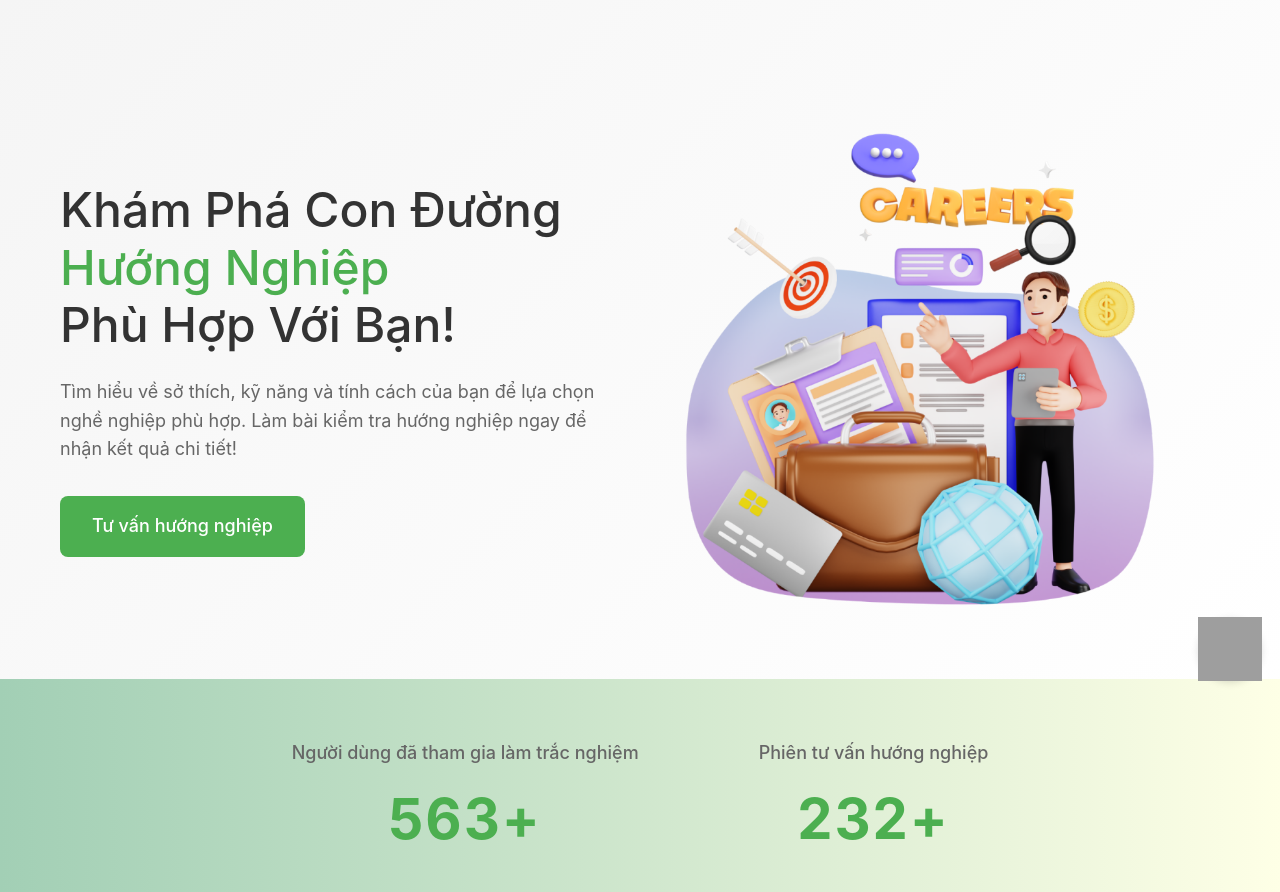
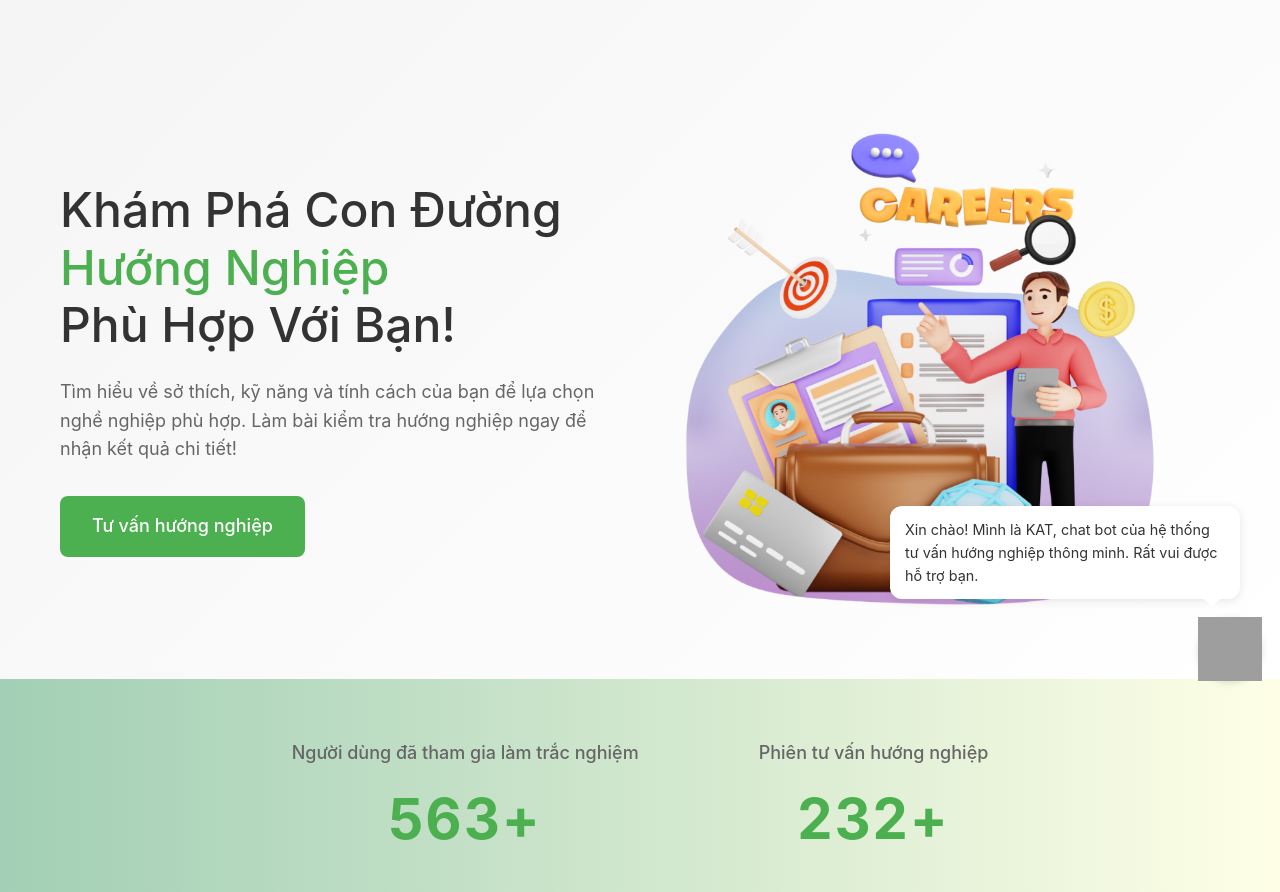
Before and after one commit to XuanNgoc-Nhung/web-huong-nghiep, a Node server app: page / in a window 1280 px wide. Shown: the part 101-993 px from the top of the page. Run offline with Node 20, Linux system fonts and the light colour scheme; the visitor is signed in with stand-in values (Sample User, id 1); some libraries are stand-ins or nearby versions; grey boxes are pictures that could not be loaded.

Commit message:
gán câu chào hỏi

```diff
--- a/views/layouts/chatbot-layout.hbs
+++ b/views/layouts/chatbot-layout.hbs
@@ -228,10 +228,94 @@
     .chat-input button:hover {
         background-color: #218060;
     }
+    .typing-indicator {
+        display: flex;
+        align-items: center;
+        padding: 8px 12px;
+        background: #f2f2f2;
+        border-radius: 12px;
+        width: fit-content;
+        margin-bottom: 2px;
+    }
+
+    .typing-indicator span {
+        height: 8px;
+        width: 8px;
+        background: #666;
+        border-radius: 50%;
+        display: inline-block;
+        margin: 0 2px;
+        opacity: 0.4;
+    }
+
+    .typing-indicator span:nth-child(1) {
+        animation: typing 1s infinite;
+    }
+
+    .typing-indicator span:nth-child(2) {
+        animation: typing 1s infinite 0.2s;
+    }
+
+    .typing-indicator span:nth-child(3) {
+        animation: typing 1s infinite 0.4s;
+    }
+
+    @keyframes typing {
+        0% {
+            transform: translateY(0);
+            opacity: 0.4;
+        }
+        50% {
+            transform: translateY(-5px);
+            opacity: 0.8;
+        }
+        100% {
+            transform: translateY(0);
+            opacity: 0.4;
+        }
+    }
+
+    .floating-chat-bubble {
+        position: absolute;
+        bottom: 80px;
+        right: 20px;
+        background: white;
+        padding: 12px 15px;
+        border-radius: 12px;
+        box-shadow: 0 2px 10px rgba(0,0,0,0.1);
+        max-width: 350px;
+        width: 350px;
+        font-size: 0.9rem;
+        color: #333;
+        opacity: 0;
+        transform: translateY(20px);
+        transition: all 0.3s ease;
+        z-index: 999;
+    }
+
+    .floating-chat-bubble.active {
+        opacity: 1;
+        transform: translateY(0);
+    }
+
+    .floating-chat-bubble::after {
+        content: '';
+        position: absolute;
+        bottom: -8px;
+        right: 20px;
+        width: 0;
+        height: 0;
+        border-left: 8px solid transparent;
+        border-right: 8px solid transparent;
+        border-top: 8px solid white;
+    }
 </style>
 
 <!-- Chat Bot -->
 <div class="chat-bot-container">
+    <div class="floating-chat-bubble" id="floatingChatBubble">
+        Xin chào! Mình là KAT, chat bot của hệ thống tư vấn hướng nghiệp thông minh. Rất vui được hỗ trợ bạn.
+    </div>
     <button class="chat-bot-button" id="chatBotButton">
         <img src="/images/svg/icon-chat.svg" alt="Chat" width="64" height="64">
     </button>
@@ -275,9 +359,20 @@
         const sendMessage = document.getElementById('sendMessage');
         const chatMessages = document.getElementById('chatMessages');
         const suggestedQuestions = document.getElementById('suggestedQuestions');
+        const floatingChatBubble = document.getElementById('floatingChatBubble');
 
-        // Toggle chat window
+        // Show floating chat bubble
+        setTimeout(() => {
+            floatingChatBubble.classList.add('active');
+            // Auto hide after 3 seconds
+            setTimeout(() => {
+                floatingChatBubble.classList.remove('active');
+            }, 10000);
+        }, 1000);
+
+        // Hide floating chat bubble when clicking the chat button
         chatBotButton.addEventListener('click', function() {
+            floatingChatBubble.classList.remove('active');
             if (chatWindow.style.display === 'flex') {
                 chatWindow.classList.remove('active');
                 chatBotButton.classList.remove('active');
```
